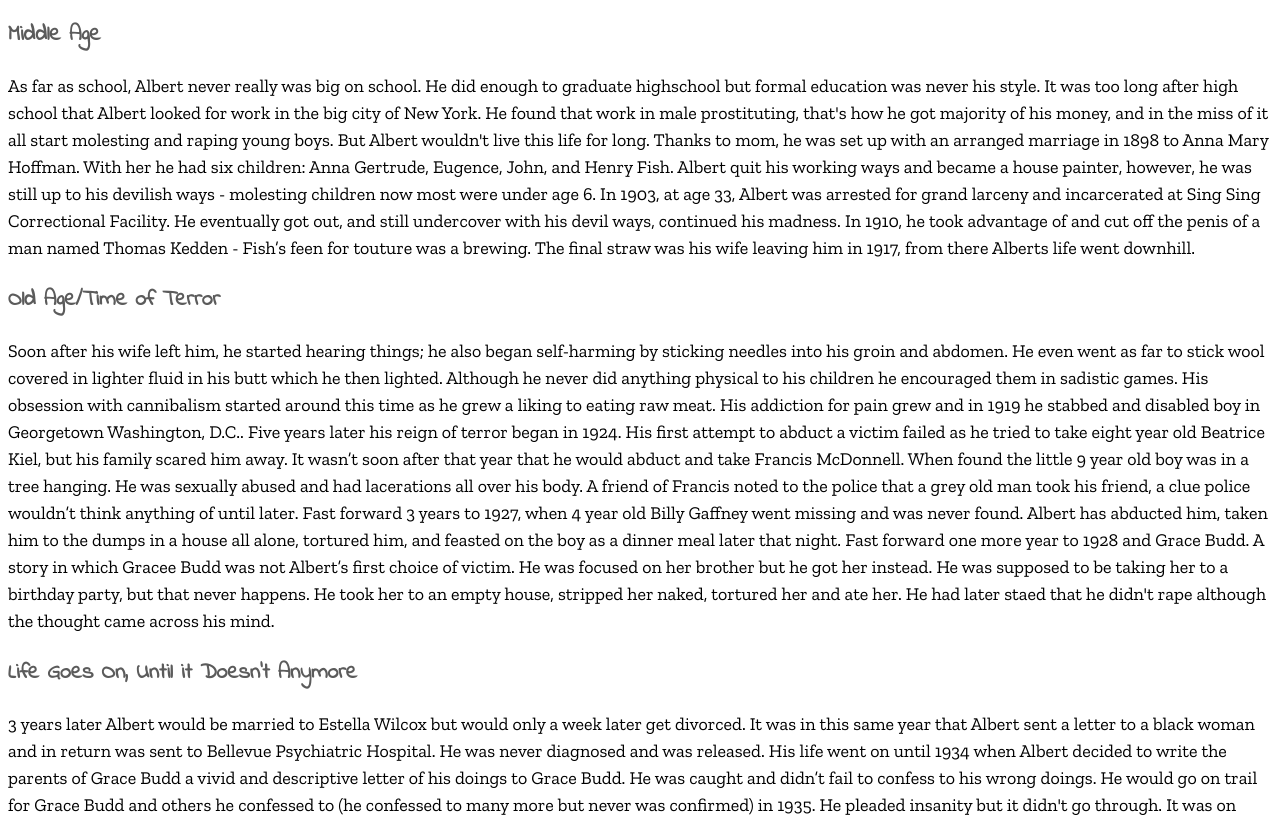
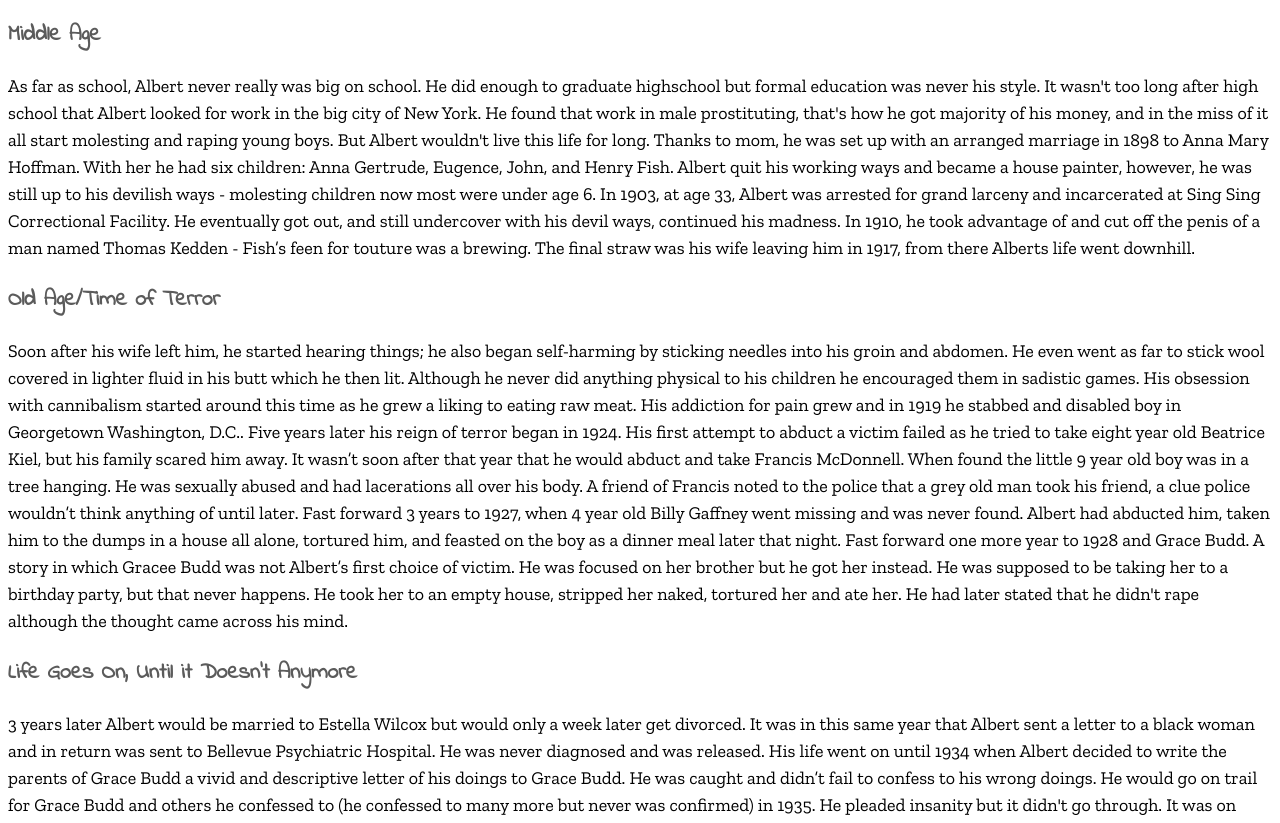
Before and after one commit to ndicks7864/Albert_Fish, a plain HTML site: page background.html in a window 1280 px wide. Shown: the part 792-1615 px from the top of the page. Drawn offline with nearby package versions, Linux system fonts and the light colour scheme; a web font is replaced by a local one.

Commit message:
Update background.html

```diff
--- a/background.html
+++ b/background.html
@@ -47,14 +47,14 @@ He lived the first years of his life with both his parents, but that didn't last
  grew his love of beatings from others and also himself. He grew very fond of self infliction and before
  even reaching age 10 Albert was hurting himself for pleasure. While at the orphanage, the kids teased
  him for his addiction to pain and considered it odd. It was until age 9 that Albert was taken out of the
- orphanage, when his mom got a government job. At age 12 he engaged in his fist homosexual relationship
+ orphanage, when his mom got a government job. At age 12 he engaged in his first homosexual relationship
  with a telegraph boy. While in this relationship, the boy taught Albert about things like urolagnia and
  coprophagia. He began the habit of visiting public baths in which he could watch other boys undress.
  By this age, Albert was engaging in all types of weird habits which developed him later in life. </p>
 
 <h3>Middle Age</h3>
 <p>As far as school, Albert never really was big on school. He did enough to graduate highschool but
-formal education was never his style. It was too long after high school that Albert looked for work
+formal education was never his style. It wasn't too long after high school that Albert looked for work
 in the big city of New York. He found that work in male prostituting, that's how he got majority of
 his money, and in the miss of it all start molesting and raping young boys. But Albert wouldn't live
 this life for long. Thanks to mom, he was set up with an arranged marriage in 1898 to Anna Mary Hoffman.
@@ -68,7 +68,7 @@ a brewing. The final straw was his wife leaving him in 1917, from there Alberts
 <h3>Old Age/Time of Terror</h3>
 <p>Soon after his wife left him, he started hearing things; he also began self-harming by sticking
 needles into his groin and abdomen. He even went as far to stick wool covered in lighter fluid in his
-butt which he then lighted. Although he never did anything physical to his children he encouraged them
+butt which he then lit. Although he never did anything physical to his children he encouraged them
 in sadistic games. His obsession with cannibalism started around this time as he grew a liking to eating
 raw meat. His addiction for pain grew and in 1919 he stabbed and disabled boy in Georgetown Washington, D.C..
 Five years later his reign of terror began in 1924. His first attempt to abduct a victim failed as he tried to
@@ -76,11 +76,11 @@ take eight year old Beatrice Kiel, but his family scared him away. It wasn’t s
 abduct and take Francis McDonnell. When found the little 9 year old boy was in a tree hanging. He was sexually
 abused and had lacerations all over his body. A friend of Francis noted to the police that a grey old man took
 his friend, a clue police wouldn’t think anything of until later. Fast forward 3 years to 1927, when 4 year old
-Billy Gaffney went missing and was never found. Albert has abducted him, taken him to the dumps in a house all
+Billy Gaffney went missing and was never found. Albert had abducted him, taken him to the dumps in a house all
 alone, tortured him, and feasted on the boy as a dinner meal later that night. Fast forward one more year to 1928
 and Grace Budd. A story in which Gracee Budd was not Albert’s first choice of victim. He was focused on her brother
 but he got her instead. He was supposed to be taking her to a birthday party, but that never happens. He took her
-to an empty house, stripped her naked, tortured her and ate her. He had later staed that he didn't rape although
+to an empty house, stripped her naked, tortured her and ate her. He had later stated that he didn't rape although
 the thought came across his mind.</p>
 
 <h3>Life Goes On, Until it Doesn’t Anymore</h3>
```
